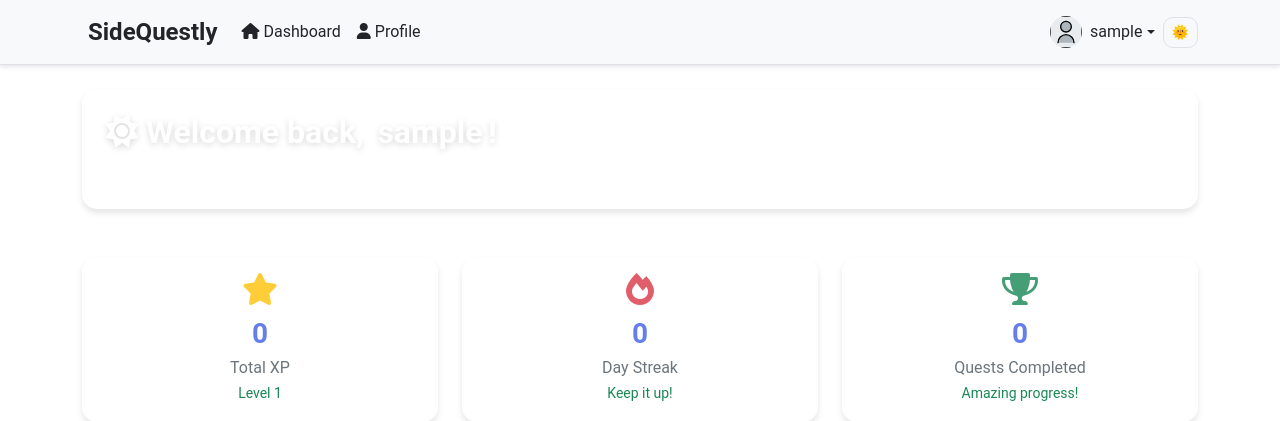
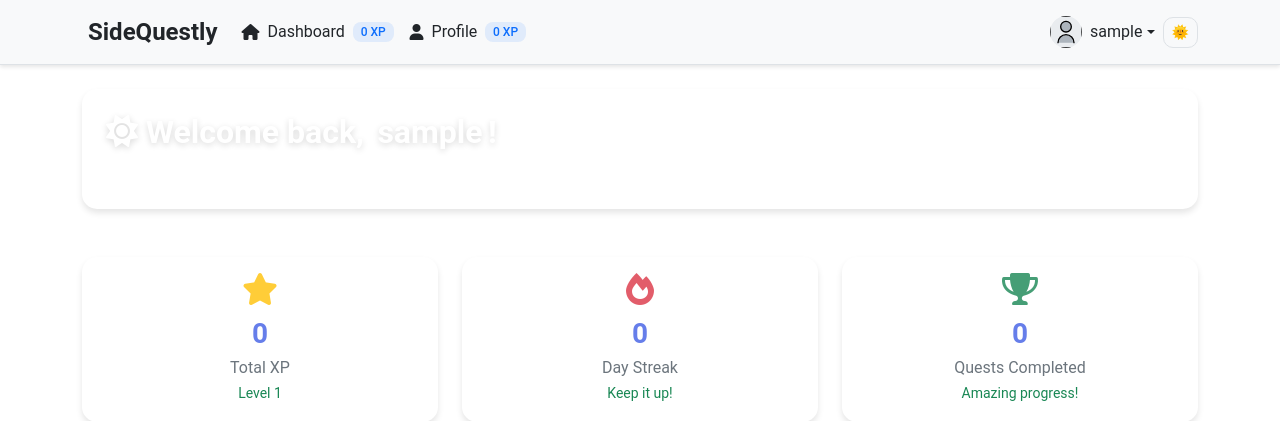
Before and after one commit to pierceluu10/Questr, a Flask app: page /dashboard in a window 1280 px wide. Shown: the top 421 px of the page. Run offline with Flask 3, Linux system fonts and the light colour scheme; the visitor is signed in with stand-in values (Sample User, id 1); data comes from the database, SQL or seed files in the repository.

Commit message:
XP in taskbar

```diff
--- a/app.py
+++ b/app.py
@@ -40,6 +40,27 @@ with app.app_context():
 @login_manager.user_loader
 def load_user(user_id):
     return User.query.get(int(user_id))
+
+
+@app.context_processor
+def inject_xp_globals():
+    """Make total XP across all users and the current user's XP available in all templates."""
+    try:
+        total = db.session.query(db.func.coalesce(db.func.sum(User.xp), 0)).scalar()
+    except Exception:
+        total = 0
+
+    user_xp = None
+    if current_user and hasattr(current_user, 'is_authenticated') and current_user.is_authenticated:
+        try:
+            user_xp = int(current_user.xp or 0)
+        except Exception:
+            user_xp = 0
+
+    return {
+        'total_xp': int(total or 0),
+        'user_xp': user_xp
+    }
 
 # Forms
 class LoginForm(FlaskForm):
--- a/templates/base.html
+++ b/templates/base.html
@@ -266,13 +266,21 @@
                 <ul class="navbar-nav me-auto">
                     {% if current_user.is_authenticated %}
                         <li class="nav-item">
-                            <a class="nav-link" href="{{ url_for('dashboard') }}">
-                                <i class="fas fa-home"></i> Dashboard
+                            <a class="nav-link d-flex align-items-center" href="{{ url_for('dashboard') }}">
+                                <i class="fas fa-home"></i>
+                                <span class="ms-2">Dashboard</span>
+                                {% if user_xp is not none %}
+                                    <span class="badge bg-primary ms-2" title="Your XP">{{ user_xp }} XP</span>
+                                {% endif %}
                             </a>
                         </li>
                         <li class="nav-item">
-                            <a class="nav-link" href="{{ url_for('profile') }}">
-                                <i class="fas fa-user"></i> Profile
+                            <a class="nav-link d-flex align-items-center" href="{{ url_for('profile') }}">
+                                <i class="fas fa-user"></i>
+                                <span class="ms-2">Profile</span>
+                                {% if user_xp is not none %}
+                                    <span class="badge bg-primary ms-2" title="Your XP">{{ user_xp }} XP</span>
+                                {% endif %}
                             </a>
                         </li>
                     {% endif %}
```
